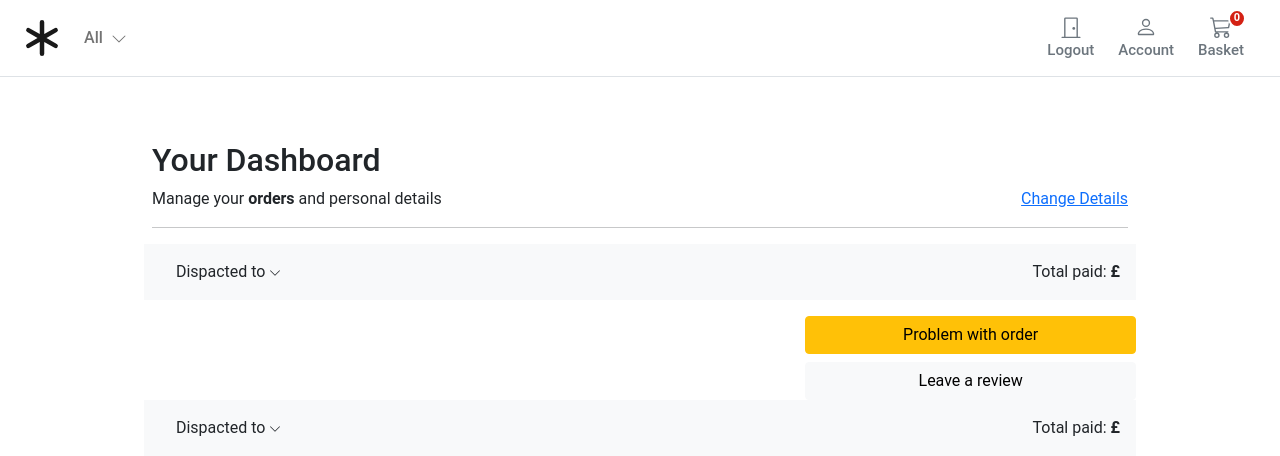
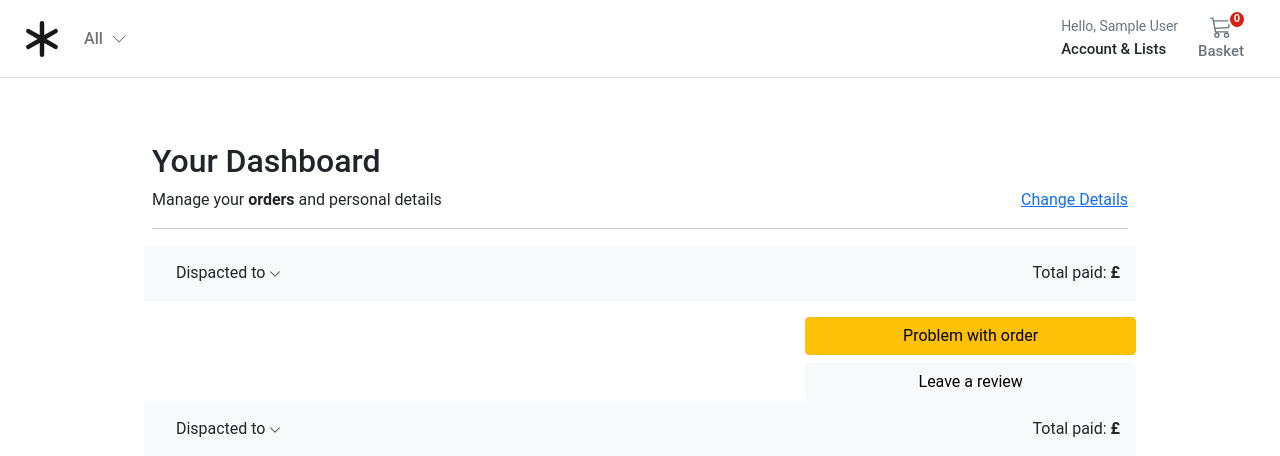
Before and after one commit to AAdewunmi/EBookStore-Django-App, a Django app: page /account/dashboard/ in a window 1280 px wide. Shown: the top 456 px of the page. Run offline with Django 4.2, Linux system fonts and the light colour scheme; the visitor is signed in with stand-in values (Sample User, id 1); data that the repository does not hold is empty; parts of the project's set-up code (start-up, migrations or seed data) failed here and were passed over.

Commit message:
Two Hundred Fifty Two Commit: Refactor landing page UI

```diff
--- a/templates/account/dashboard/dashboard.html
+++ b/templates/account/dashboard/dashboard.html
@@ -13,6 +13,8 @@
     </div>
     <hr />
   </div>
+
+
   <div class="container">
     {% for order in orders %}
     <div class="row g-3">
@@ -65,4 +67,6 @@
     </div>
     {% endfor %}
   </div>
+
+
 {% endblock %}
--- a/templates/base.html
+++ b/templates/base.html
@@ -59,51 +59,45 @@
             </div>
             <span class="fs15 fw500">Shop</span>
           </button>
-
-          {% if user.is_authenticated %}
-          <a type="button" role="button" href="{% url "account:logout" %}"
-            class="btn btn-outline-secondary border-0 basket-btn">
-            <div>
-              <svg xmlns="http://www.w3.org/2000/svg" width="22" height="22" fill="currentColor"
-                class="bi bi-door-closed" viewBox="0 0 16 16">
-                <path
-                  d="M3 2a1 1 0 0 1 1-1h8a1 1 0 0 1 1 1v13h1.5a.5.5 0 0 1 0 1h-13a.5.5 0 0 1 0-1H3V2zm1 13h8V2H4v13z" />
-                <path d="M9 9a1 1 0 1 0 2 0 1 1 0 0 0-2 0z" />
-              </svg>
+          <div>
+            <div class="collapse navbar-collapse" id="navbarSupportedContent2">
+              <ul class="navbar-nav me-auto mb-2 mb-lg-0">
+                <li class="nav-item dropdown">
+                  <a class="nav-link dropdown-toggle text-reset" href="#" id="navbarDropdown" role="button"
+                    data-bs-toggle="dropdown" aria-expanded="false">
+                    <div class="small text-muted">Hello,
+                      {% if user.is_authenticated %}
+                        {{ request.user.name }}
+                      {% else %}
+                      Login
+                      {% endif %}
+                    </div>
+                    <span class="fs15 fw500">Account &amp; Lists
+                    </span>
+                    </span>
+                  </a>
+                  <div class="dropdown-menu rounded-0" aria-labelledby="navbarDropdown">
+                    <div class="card border-0">
+                      <div class="card-body">
+                        <h6 class="card-title">My Account</h6>
+                        <ul class="list-group list-group-flush dropdown-account-link">
+                          {% if user.is_authenticated %}
+                          <a href="{% url "account:dashboard" %}" class="text-reset small list-group-item p-0 pb-1 border-0 dropdown-account-link">Your Account</a>
+                          <a href="#" class="text-reset small list-group-item p-0 pb-1 border-0 dropdown-account-link">Orders</a>
+                          <a href="{% url "account:logout" %}" class="text-reset small list-group-item p-0 pb-1 border-0 dropdown-account-link">Logout</a>
+                          {% else %}
+                          <a href="{% url "account:login" %}" class="text-reset small list-group-item p-0 pb-1 border-0 dropdown-account-link">Login</a>
+                          {% endif %}
+                        </ul>
+                      </div>
+                    </div>
+                  </div>
+                </li>
+              </ul>
             </div>
-            <span class="fs15 fw500">Logout</span>
-          </a>
-          {% else %}
-          <a type="button" role="button" href="{% url "account:login" %}"
-            class="btn btn-outline-secondary border-0 basket-btn">
-            <div>
-              <svg xmlns="http://www.w3.org/2000/svg" width="22" height="22" fill="currentColor"
-                class="bi bi-door-closed" viewBox="0 0 16 16">
-                <path
-                  d="M3 2a1 1 0 0 1 1-1h8a1 1 0 0 1 1 1v13h1.5a.5.5 0 0 1 0 1h-13a.5.5 0 0 1 0-1H3V2zm1 13h8V2H4v13z" />
-                <path d="M9 9a1 1 0 1 0 2 0 1 1 0 0 0-2 0z" />
-              </svg>
-            </div>
-            <span class="fs15 fw500">Login</span>
-          </a>
-          {% endif %}
-
-
-          <a type="button" role="button" href="{% url "account:dashboard" %}"
-            class="btn btn-outline-secondary border-0 basket-btn">
-            <div>
-              <svg xmlns="http://www.w3.org/2000/svg" width="22" height="22" fill="currentColor" class="bi bi-person"
-                viewBox="0 0 16 16">
-                <path
-                  d="M8 8a3 3 0 1 0 0-6 3 3 0 0 0 0 6zm2-3a2 2 0 1 1-4 0 2 2 0 0 1 4 0zm4 8c0 1-1 1-1 1H3s-1 0-1-1 1-4 6-4 6 3 6 4zm-1-.004c-.001-.246-.154-.986-.832-1.664C11.516 10.68 10.289 10 8 10c-2.29 0-3.516.68-4.168 1.332-.678.678-.83 1.418-.832 1.664h10z" />
-              </svg>
-            </div>
-            <span class="fs15 fw500">Account</span>
-          </a>
-
+          </div>
           <a type="button" role="button" href="{% url "basket:basket_summary" %}"
             class="btn btn-outline-secondary border-0 basket-btn">
-
             {% with total_qty=basket|length %}
             <div id="basket-qty" class="basket-qty">
               {% if total_qty > 0 %}
@@ -133,6 +127,16 @@
               </li>
               {% endfor %}
             </ul>
+            <h6 class="card-title">My Account</h6>
+              <ul class="list-group list-group-flush dropdown-account-link">
+                {% if user.is_authenticated %}
+                <a href="{% url "account:dashboard" %}" class="dropdown-item">Your Account</a>
+                <a href="#" class="dropdown-item">Orders</a>
+                <a href="{% url "account:logout" %}" class="dropdown-item">Logout</a>
+                {% else %}
+                <a href="{% url "account:login" %}" class="dropdown-item">Login</a>
+                {% endif %}
+              </ul>
           </div>
         </div>
         <form class="d-flex w-100 d-md-none">
@@ -199,4 +203,5 @@
     </div>
   </footer>
 </body>
+
 </html>
```
